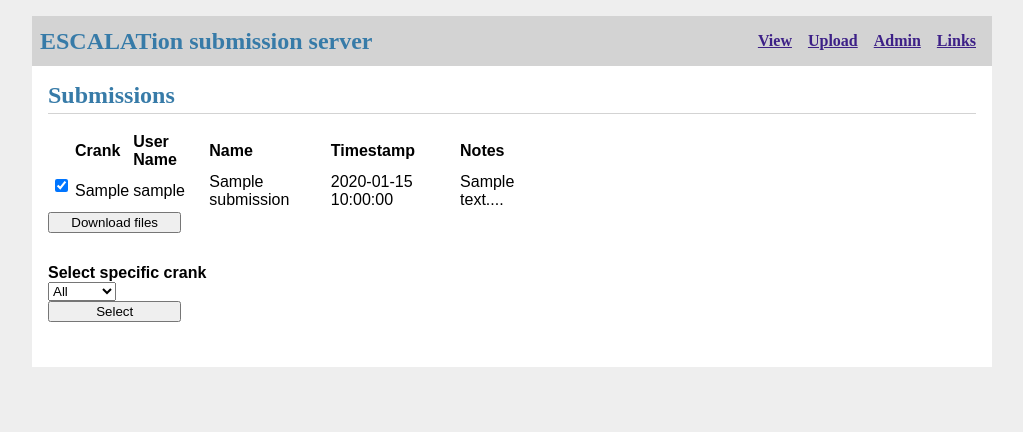
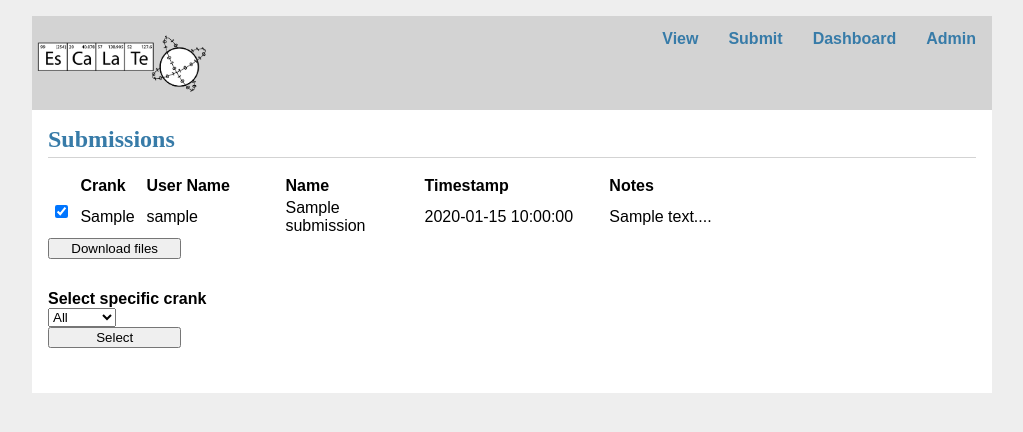
Before and after one commit to twosixlabs/Escalation, a Flask app: page / in a window 1280 px wide. Shown: the top 432 px of the page, without its empty margins (128-1151 px from the left). Run offline with Flask 2, Linux system fonts and the light colour scheme; tables that the repository leaves empty hold one stand-in row (values such as "Sample post").

Commit message:
Issue #12: add logo

```diff
--- a/submit_server/escalation/static/style.css
+++ b/submit_server/escalation/static/style.css
@@ -26,35 +26,36 @@ hr {
   border-top: 1px solid lightgray;
 }
 
-nav {
-  background: lightgray;
-  display: flex;
-  align-items: center;
-  padding: 0 0.5rem;
+/* new code */
+/* Add a black background color to the top navigation */
+.topnav {
+    background-color: lightgray;
+    overflow: hidden;
 }
 
-nav h1 {
-  flex: auto;
-  margin: 0;
+/* Style the links inside the navigation bar */
+.topnav a {
+  font-weight:bold;
+  float: left;
+  color: #377ba8;
+  text-align: center;
+  padding: 14px 16px 14px 14px;
+  text-decoration: none;
+  font-size: 16px;
 }
 
-nav h1 a {
-  text-decoration: none;
-  padding: 0.25rem 0.5rem;
+/* Change the color of links on hover */
+.topnav a:hover {
+  background-color: #adadad;
+  color: black;
 }
 
-nav ul  {
-  display: flex;
-  list-style: none;
-  margin: 0;
-  padding: 0;
+/* Right-aligned section inside the top navigation */
+.topnav-right {
+    float: right;
+    padding: 0;
+    margin: 0;
 }
-
-nav ul li a, nav ul li span, header .action {
-  display: block;
-  padding: 0.5rem;
-}
-
 .content {
   padding: 0 1rem 1rem;
 }
@@ -84,8 +85,9 @@ nav ul li a, nav ul li span, header .action {
   margin: 1em 0;
   display: flex;
   flex-direction: column;
-  max-width: 500px;
+  max-width: 960px;
 }
+
 
 .content form input[type=text]{
   margin: 1em 0;
@@ -101,6 +103,7 @@ nav ul li a, nav ul li span, header .action {
 
 .content input, .content textarea {
   margin-bottom: 1em;
+  max-width: 400px;
 }
 
 .content textarea {
--- a/submit_server/escalation/templates/base.html
+++ b/submit_server/escalation/templates/base.html
@@ -1,14 +1,15 @@
 <!doctype html>
 <title>{% block title %}{% endblock %} - ESCALATion</title>
 <link rel="stylesheet" href="{{ url_for('static', filename='style.css') }}">
-<nav>
-  <h1>ESCALATion submission server</h1>
-    <h4> <a class="action" href="{{ url_for('view.view') }}">View</a>  </h4>
-    <h4> <a class="action" href="{{ url_for('submission.submission') }}">Upload</a> </h4>
-    <h4> <a class="action" href="{{ url_for('admin.admin') }}">Admin</a> </h4>
-    <h4> <a class="action" href="{{ url_for('links') }}">Links</a> </h4>
-</nav>
-
+<div class="topnav">
+  <img src="/static/Escalate_B-04.png" width="180px">
+  <div class="topnav-right">
+    <a href="{{ url_for('view.view') }}">View</a>
+    <a href="{{ url_for('submission.submission') }}">Submit</a>
+    <a href="{{ url_for('dashboard.dashboard') }}">Dashboard</a>
+    <a href="{{ url_for('admin.admin') }}">Admin</a>
+  </div>
+</div>
 <section class="content">
   <header>
     {% block header %}{% endblock %}
--- a/submit_server/escalation/templates/index.html
+++ b/submit_server/escalation/templates/index.html
@@ -6,7 +6,14 @@
 
 {% block content %}
 <form method="post">
-<table style="min-width:500px">
+  <table style="min-width:600px">
+	<col style="width:3%">
+	<col style="width:7%">
+	<col style="width:15%">
+	<col style="width:15%">
+	<col style="width:20%">
+	<col style="width:40%">
+  <thead>
   <tr>
     <th></th>
     <th>Crank</th>
@@ -15,6 +22,7 @@
     <th>Timestamp</th>
     <th>Notes</th>
   </tr>
+  </thead>
 {% for sub in submissions %}
   <tr>
     <td> <input type="checkbox" name="download" value="{{ sub['id'] }}" checked>
@@ -22,7 +30,7 @@
     <td> {{ sub['username'] }} </td>
     <td> {{ sub['expname'] }} </td>
     <td> {{ sub['created'].strftime('%Y-%m-%d %H:%M:%S') }} </td>
-    <td> {{ sub['notes'][:50] + "..." }} </td>
+    <td> {{ sub['notes'][:100] + "..." }} </td>
   </tr>
 {% endfor %}
 </table>
```
Also changed, not shown: submit_server/escalation/__init__.py (+16 -8 lines), submit_server/escalation/dashboard.py (added, +27 -0 lines), submit_server/escalation/templates/admin.html (+6 -1 lines), submit_server/escalation/templates/dashboard.html (added, +15 -0 lines), submit_server/escalation/static/Escalate_B-04.png (added).
